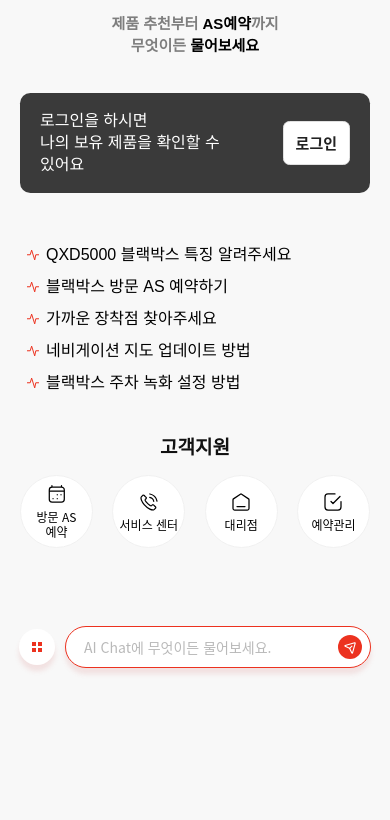
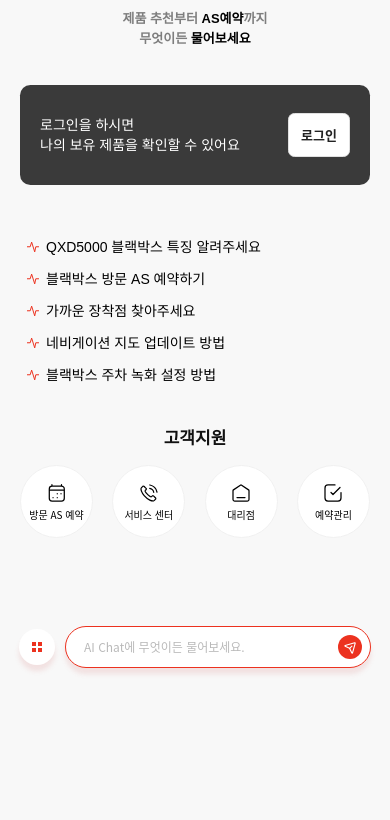
Before and after one commit to go1you7613/chatbot-user, a plain HTML site: page html/chatbot.html in a window 390 px wide. Shown: the part 161-981 px from the top of the page. Drawn offline with nearby package versions, Linux system fonts and the light colour scheme; a web font is replaced by a local one.

Commit message:
Revert "Increase mobile font sizes"
This reverts commit 96d7f04f6be368a9e395f9791c51be8d8c4bb9ee.

```diff
--- a/css/chatbot.css
+++ b/css/chatbot.css
@@ -2359,7 +2359,7 @@
 
 /* 연도 숫자 — 텍스트처럼 표시, 편집 불가 */
 .twc-calendar .numInput.cur-year {
-  font-size: var(--twc-font-size-body, 16px) !important;
+  font-size: var(--twc-font-size-body, 14px) !important;
   font-weight: var(--twc-font-weight-bold, 700) !important;
   color: var(--twc-color-text-heading) !important;
   background: transparent !important;
@@ -2399,7 +2399,7 @@
   border: 1px solid var(--twc-color-border, #e0e0e0) !important;
   border-radius: var(--twc-radius-sm, 6px) !important;
   padding: 4px 26px 4px 10px !important;
-  font-size: var(--twc-font-size-body, 16px) !important;
+  font-size: var(--twc-font-size-body, 14px) !important;
   font-weight: var(--twc-font-weight-bold, 700) !important;
   color: var(--twc-color-text-heading) !important;
   cursor: pointer !important;
@@ -2443,7 +2443,7 @@
   background: transparent !important;
   color: var(--twc-color-text-heading);
   font: inherit;
-  font-size: var(--twc-font-size-body, 16px);
+  font-size: var(--twc-font-size-body, 14px);
   font-weight: var(--twc-font-weight-bold, 700);
   line-height: 22px;
   cursor: pointer;
@@ -2535,7 +2535,7 @@
   border: 0;
   background: transparent;
   color: rgba(0, 0, 0, 0.85);
-  font-size: var(--twc-font-size-body, 16px);
+  font-size: 14px;
   font-weight: 400;
   line-height: 24px;
   text-align: left;
--- a/css/tokens.css
+++ b/css/tokens.css
@@ -143,82 +143,81 @@
   --twc-shadow-sheet: 0 -12px 32px rgba(0, 0, 0, 0.18);
 
   /* Typography */
-  --twc-type-h1-size: 26px;
-  --twc-type-h1-line: 34px;
+  --twc-type-h1-size: 24px;
+  --twc-type-h1-line: 32px;
   --twc-type-h1-weight: 700;
 
-  --twc-type-h2-size: 23px;
-  --twc-type-h2-line: 30px;
+  --twc-type-h2-size: 21px;
+  --twc-type-h2-line: 28px;
   --twc-type-h2-weight: 800;
 
-  --twc-type-h3-size: 19px;
-  --twc-type-h3-line: 26px;
+  --twc-type-h3-size: 17px;
+  --twc-type-h3-line: 24px;
   --twc-type-h3-weight: 700;
 
-  --twc-type-h4-size: 17px;
-  --twc-type-h4-line: 24px;
+  --twc-type-h4-size: 15px;
+  --twc-type-h4-line: 22px;
   --twc-type-h4-weight: 700;
-  --twc-type-card-title-size: 18px;
+  --twc-type-card-title-size: 16px;
 
-  --twc-type-header-size: 16px;
-  --twc-type-header-line: 16px;
+  --twc-type-header-size: 14px;
+  --twc-type-header-line: 14px;
   --twc-type-header-weight: 700;
 
-  --twc-type-hero-size: 26px;
+  --twc-type-hero-size: 24px;
   --twc-type-hero-line: normal;
   --twc-type-hero-weight-bold: 700;
   --twc-type-hero-weight-regular: 400;
 
-  --twc-type-subtitle-size: 15px;
+  --twc-type-subtitle-size: 13px;
   --twc-type-subtitle-line: normal;
   --twc-type-subtitle-weight: 400;
 
-  --twc-type-body-size: 16px;
-  --twc-type-body-line: 22px;
+  --twc-type-body-size: 14px;
+  --twc-type-body-line: 20px;
   --twc-type-body-weight: 400;
   --twc-type-body-weight-medium: 500;
   --twc-type-body-weight-bold: 700;
 
-  --twc-type-body-relaxed-size: 16px;
-  --twc-type-body-relaxed-line: 30px;
+  --twc-type-body-relaxed-size: 14px;
+  --twc-type-body-relaxed-line: 28px;
 
-  --twc-type-body-lg-size: 18px;
-  --twc-type-body-lg-line: 26px;
+  --twc-type-body-lg-size: 16px;
+  --twc-type-body-lg-line: 24px;
 
-  --twc-type-price-size: 21px;
-  --twc-type-price-line: 26px;
+  --twc-type-price-size: 19px;
+  --twc-type-price-line: 24px;
   --twc-type-price-weight: 800;
 
-  --twc-type-score-size: 17px;
-  --twc-type-score-line: 22px;
+  --twc-type-score-size: 15px;
+  --twc-type-score-line: 20px;
   --twc-type-score-weight: 700;
 
-  --twc-type-small-size: 15px;
-  --twc-type-small-line: 20px;
+  --twc-type-small-size: 13px;
+  --twc-type-small-line: 18px;
   --twc-type-small-weight: 400;
 
-  --twc-type-label-size: 16px;
+  --twc-type-label-size: 14px;
   --twc-type-label-line: normal;
   --twc-type-label-weight: 700;
 
-  --twc-type-caption-size: 14px;
-  --twc-type-caption-line: 18px;
+  --twc-type-caption-size: 12px;
+  --twc-type-caption-line: 16px;
   --twc-type-caption-weight: 400;
 
-  --twc-type-micro-size: 13px;
-  --twc-type-micro-line: 16px;
+  --twc-type-micro-size: 11px;
+  --twc-type-micro-line: 14px;
   --twc-type-micro-weight: 400;
 
-  --twc-type-support-title-size: 19.257px;
+  --twc-type-support-title-size: 17.257px;
   --twc-type-support-title-line: normal;
   --twc-type-support-title-weight: 700;
 
-  --twc-type-support-item-size: 13px;
+  --twc-type-support-item-size: 11px;
   --twc-type-support-item-line: normal;
   --twc-type-support-item-weight: 400;
-  --twc-type-support-item-compact-size: 12px;
-  --twc-type-support-item-compact-line: 15px;
-  --twc-font-size-body: var(--twc-type-body-size);
+  --twc-type-support-item-compact-size: 10px;
+  --twc-type-support-item-compact-line: 13px;
 
   /* Motion */
   --twc-motion-fast: 150ms;
--- a/html/chatbot.html
+++ b/html/chatbot.html
@@ -5,9 +5,9 @@
     <meta name="viewport" content="width=device-width, initial-scale=1.0">
     <title>팅크웨어 AI Chat</title>
     <link rel="stylesheet" href="../css/fonts.css">
-    <link rel="stylesheet" href="../css/tokens.css?v=20260628-font2">
-    <link rel="stylesheet" href="../css/components.css?v=20260628-font2">
-    <link rel="stylesheet" href="../css/chatbot.css?v=20260628-font2">
+    <link rel="stylesheet" href="../css/tokens.css?v=20260628">
+    <link rel="stylesheet" href="../css/components.css?v=20260628">
+    <link rel="stylesheet" href="../css/chatbot.css?v=20260628">
     <link rel="stylesheet" href="https://cdn.jsdelivr.net/npm/flatpickr/dist/flatpickr.min.css">
   </head>
   <body class="twc-chatbot publish-shell" data-js="chatbot">
@@ -865,6 +865,6 @@
     </section>
 
     <script src="https://cdn.jsdelivr.net/npm/flatpickr"></script>
-    <script src="../js/chatbot.js?v=20260628-font2"></script>
+    <script src="../js/chatbot.js?v=20260628"></script>
   </body>
 </html>
```
Also changed, not shown: html/empty-reservations.html (+3 -3 lines), html/login-required.html (+3 -3 lines), html/network-error.html (+3 -3 lines).
